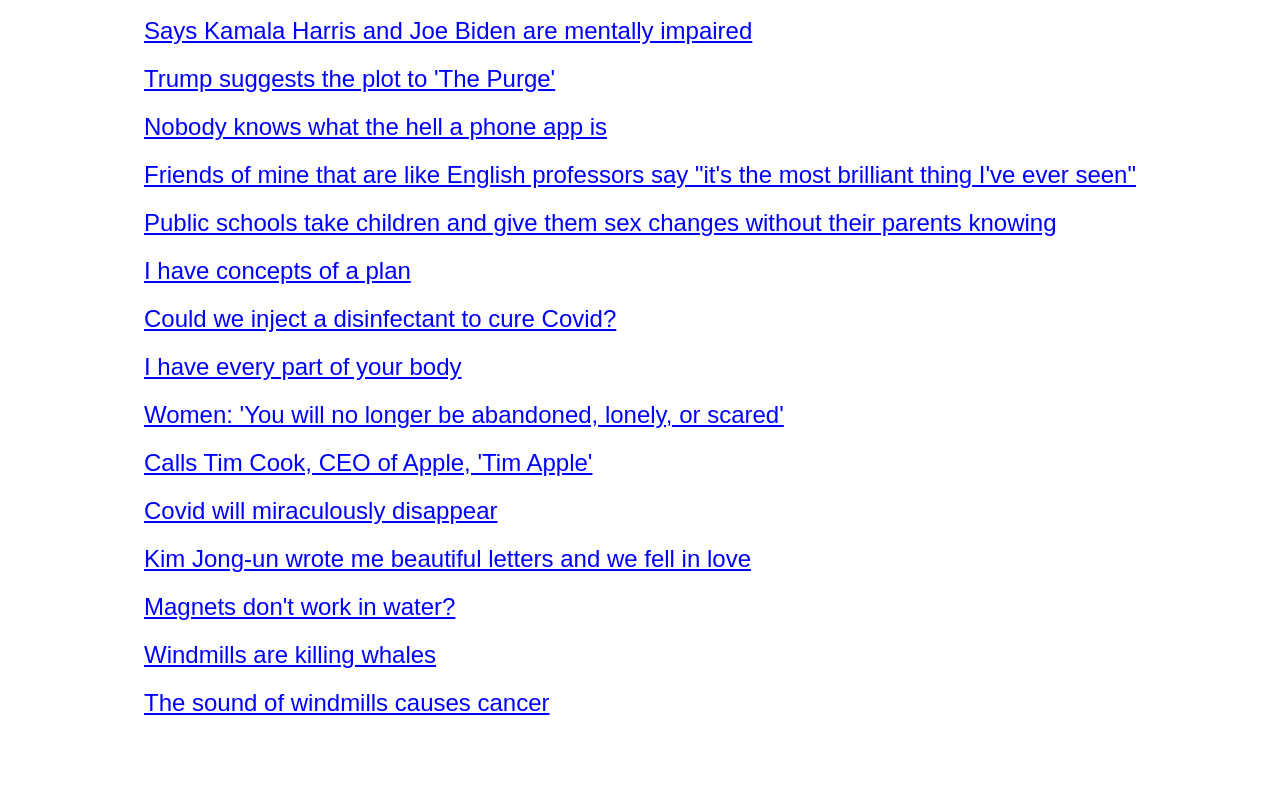
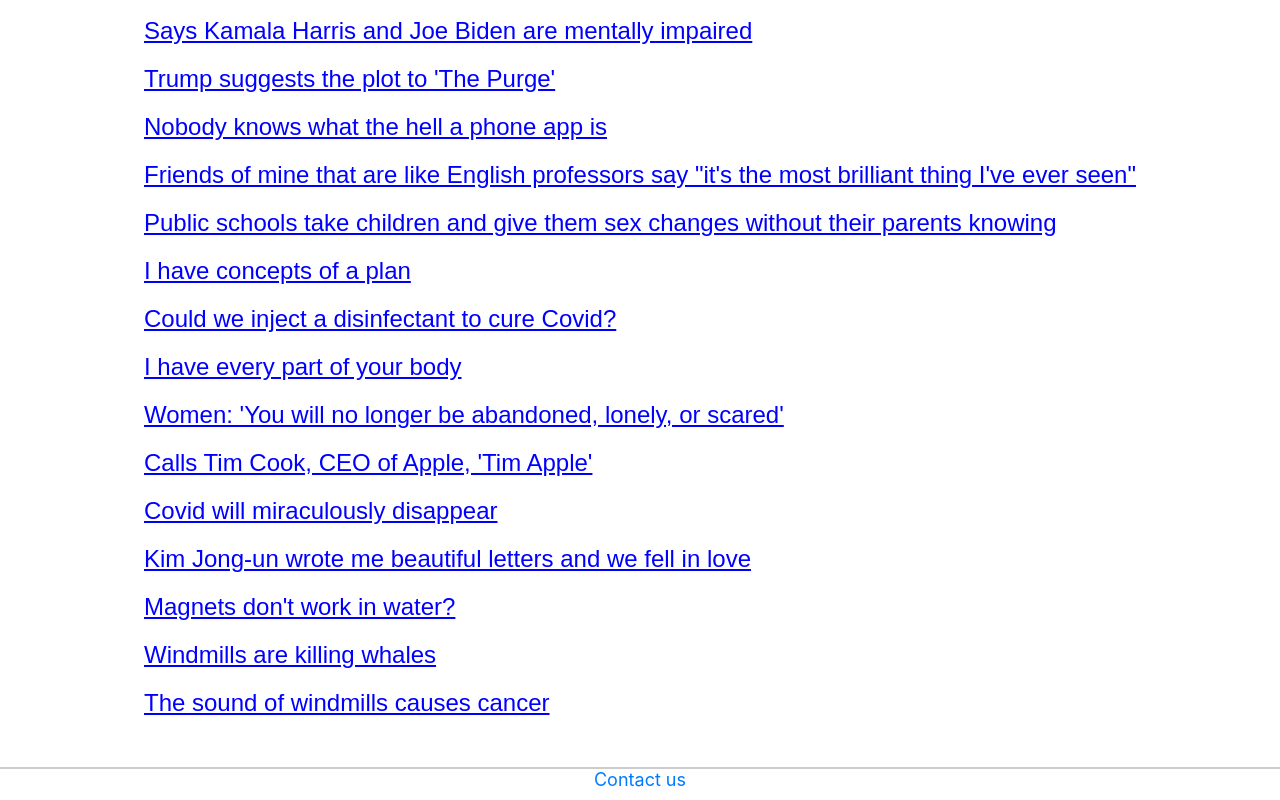
Before and after one commit to jamesvickers19/trump-clips, a React (Create React App) app: page / in a window 1280 px wide. Shown: the part 481-1281 px from the top of the page. Before the commit the page ends 1248 px from the top, so only its background shows below. Built offline with nearby package versions, Linux system fonts and the light colour scheme.

Commit message:
add contact us link

```diff
--- a/src/App.tsx
+++ b/src/App.tsx
@@ -63,6 +63,11 @@
           );
         })}
       </div>
+      <div style={styles.contactUsContainer}>
+        <a href="mailto:trumpbeinginsane@gmail.com" style={styles.emailLink}>
+          Contact us
+        </a>
+      </div>
     </div>
   );
 }
@@ -74,8 +79,21 @@
     justifyContent: "center",
     alignItems: "center",
   },
+  contactUsContainer: {
+    borderTop: "2px solid #ccc",
+    width: "100%",
+    display: "flex",
+    justifyContent: "center",
+    alignItems: "center",
+    marginBottom: 10,
+  },
   description: {
     textAlign: "center" as const,
+  },
+  emailLink: {
+    color: "#007BFF",
+    textDecoration: "none",
+    fontSize: "18px",
   },
   linkButton: {
     background: "none",
```
